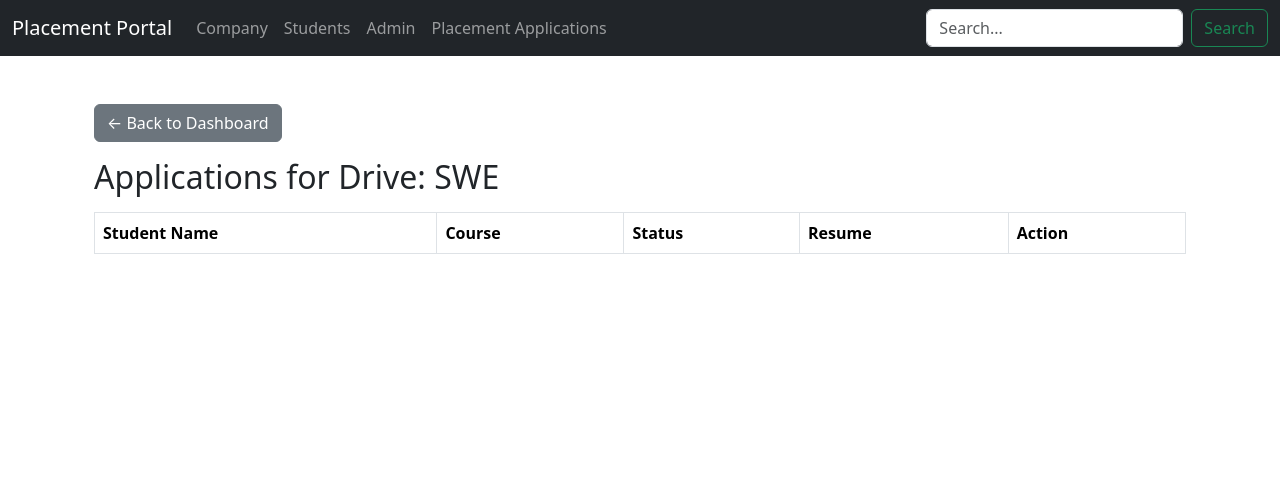
After one commit to Anisha-Bhargava/placement-portal, a Flask app: template templates/ViewApplication.html in a window 1280 px wide. The commit adds this page. Shown: the top 494 px of the page. Run offline with Flask 3, Linux system fonts and the light colour scheme; the template is opened without the code that fills it: values that come from a table or form of the project are taken from there, others are empty; some libraries are stand-ins or nearby versions.

Commit message:
Milestone-PPA Company-Dashboard-Management

```diff
--- a/app.py
+++ b/app.py
@@ -1,9 +1,13 @@
+from datetime import datetime
 from flask import Flask,request,session,redirect,url_for,render_template
 from db import db
 from config.config import Config
-from models.models import Admin, Company, Student, PlacementDrive, Application, Role, Approvalstatus,Drivestatus
+from models.models import Admin, Company, Student, PlacementDrive, Application, Role, Approvalstatus,Drivestatus,Applicationstatus
 from werkzeug.security import generate_password_hash, check_password_hash
 from functools import wraps
+from werkzeug.utils import secure_filename
+from flask import abort
+import os
 
 app = Flask(__name__)
 app.config.from_object(Config)
@@ -96,14 +100,6 @@ def seed_data():
     print("Sample data seeded successfully.")
 
 
-
-
-
-
-
-
-
-
 def role_required(required_role):
     def decorator(f):
         @wraps(f)
@@ -171,7 +167,7 @@ def register_company():
             company_name=data['company_name'],
             hr_contact=data['hr_contact'],
             website=data['website'],
-            approval_status=Approvalstatus.APPROVED
+            approval_status=Approvalstatus.PENDING
         )
 
         company.set_password(data['password'])
@@ -206,8 +202,12 @@ def login():
         session['user_id'] = user.id
         session['user_role'] = user.role.value
 
+         # user.role.value == company then check approved or not if not approved show error message else redirect to dashboard
+        company= Company.query.filter_by(email=email).first()
+        if company and company.check_password(password):
+            if not company.is_approved():
+                return render_template("login.html", error="Company not approved yet")
         return redirect(f"/dashboard/{user.role.value}")
-
     return render_template("login.html")
 
 
@@ -226,17 +226,11 @@ def admin_dashboard():
     total_companies = Company.query.count()
     total_placementdrives = PlacementDrive.query.count()
     total_applications = Application.query.count()
-
-
-
     pending_companies = Company.query.filter_by(approval_status=Approvalstatus.PENDING).all()
-
     all_companies = Company.query.all()
     all_students = Student.query.all()
     ongoing_drives = PlacementDrive.query.filter(PlacementDrive.application_deadline >= db.func.current_date()).all()
-
     recent_applications = Application.query.order_by(Application.applied_at.desc()).limit(10).all()
-
 
     return render_template("AdminDashboard.html", pending_companies=pending_companies,
                             all_companies=all_companies,
@@ -291,44 +285,149 @@ def toggle_blacklist(id):
 @role_required(Role.ADMIN)
 def admin_search():
     query = request.args.get('q', '')
-    # search students and companies by name or email
-    student = Student.query.filter(
-    (Student.name.ilike(f'%{query}%')) |
-    (Student.email.ilike(f'%{query}%')) |
-    (Student.phone.ilike(f'%{query}%'))).all()
 
-    company = Company.query.filter(
-    (Company.name.ilike(f'%{query}%')) |
-    (Company.email.ilike(f'%{query}%'))).all()
-    return render_template("admin/search_results.html", students=student, companies=company, query=query)
+    if not query:
+        return render_template(
+            "admin/search_results.html",
+            students=[],
+            companies=[],
+            query=query
+        )
 
+    students = Student.query.filter(
+        (Student.name.ilike(f'%{query}%')) |
+        (Student.email.ilike(f'%{query}%')) |
+        (Student.phone.ilike(f'%{query}%'))
+    ).all()
 
+    companies = Company.query.filter(
+        (Company.name.ilike(f'%{query}%')) |
+        (Company.email.ilike(f'%{query}%')) |
+        (Company.phone.ilike(f'%{query}%'))
+    ).all()
 
-
-
+    return render_template(
+        "admin/search_results.html",
+        students=students,
+        companies=companies,
+        query=query
+    )
 
 # Student Dashboard
 @app.route("/dashboard/student")
 @role_required(Role.STUDENT)
 def student_dashboard():
-    return render_template("StudentDashboard.html")
+    student = Student.query.get(session['user_id'])
+
+    drives = PlacementDrive.query.filter(
+        PlacementDrive.approval_status == Approvalstatus.APPROVED,
+        PlacementDrive.status != Drivestatus.COMPLETED
+    ).all()
+
+    applied_applications = Application.query.filter_by(student_id=student.id).all()
+    total_applied = len(applied_applications)
+
+    notification = [app for app in applied_applications if app.status != Applicationstatus.APPLIED]
+
+    return render_template(
+        "StudentDashboard.html",
+        student=student,
+        drives=drives,
+        applications= applied_applications,
+        total_applied=total_applied,
+        notification=notification,
+        ApplicationStatus=Applicationstatus
+
+    )
+
 
 # Company Dashboard
 @app.route("/dashboard/company")
 @role_required(Role.COMPANY)
 def company_dashboard():
-    return render_template("CompanyDashboard.html")
+    company = Company.query.get(session['user_id'])
+    drives = PlacementDrive.query.filter_by(company_id=company.id).all()
+    total_drives = len(drives)
+    total_applications = Application.query.join(PlacementDrive).filter(
+        PlacementDrive.company_id == company.id
+    ).count()
 
-# Admin approval
+    return render_template(
+        "CompanyDashboard.html",
+        company=company,
+        drives=drives,
+        total_drives=total_drives,
+        total_applications=total_applications,
+        Drivestatus=Drivestatus   #imp
+    )
 
-# @app.route("/admin/approve/<int:company_id>")
-# @role_required(Role.ADMIN)
-# def approve_company(company_id):
-#     company = Company.query.get_or_404(company_id)
-#     company.approval_status = Approvalstatus.APPROVED
-#     db.session.commit()
+@app.route("/company/drive/create", methods=["GET", "POST"])
+@role_required(Role.COMPANY)
+def create_drive():
+    if request.method == "POST":
+        data = request.form
+        company_id = session['user_id']
+        drive = PlacementDrive(
+            company_id=company_id,
+            job_title=data['job_title'],
+            job_description=data['job_description'],
+            eligibility_criteria=data['eligibility_criteria'],
+            application_deadline=datetime.strptime( request.form.get('application_deadline'), "%Y-%m-%dT%H:%M"),
+            salary_range=data['salary_range'],
+            required_skills=data['required_skills'],
+            experience_required=data['experience_required'],
+            status=Drivestatus.UPCOMING,
+            approval_status=Approvalstatus.PENDING
+        )
+        db.session.add(drive)
+        db.session.commit()
+        return redirect(url_for('company_dashboard'))
+    return render_template("CreateDrive.html")
 
-#     return redirect(url_for('AdminDashboard'))
+
+@app.route("/company/drive/<int:id>/toggle-status")
+@role_required(Role.COMPANY)
+def toggle_drive_status(id):
+    drive = PlacementDrive.query.get_or_404(id)
+    if drive.company_id != session['user_id']:
+        return "Unauthorized", 403
+    if drive.status == Drivestatus.UPCOMING:
+        drive.status = Drivestatus.ONGOING
+    elif drive.status == Drivestatus.ONGOING:
+        drive.status = Drivestatus.COMPLETED
+    db.session.commit()
+    return redirect(url_for('company_dashboard'))
+
+#reviewing student's application
+@app.route("/company/drive/<int:id>/applications")
+@role_required(Role.COMPANY)
+def view_applications(id):
+    drive = PlacementDrive.query.get_or_404(id)
+    if drive.company_id != session['user_id']:
+        return "Unauthorized", 403
+    applications = drive.applications
+    return render_template("ViewApplication.html",drive=drive,applications=applications,ApplicationStatus=Applicationstatus)
+
+
+
+@app.route("/company/application/<int:id>/update", methods=["POST"])
+@role_required(Role.COMPANY)
+def update_application_status(id):
+
+    application = Application.query.get_or_404(id)
+    if application.drive.company_id != session['user_id']:
+        abort(403)
+    status = request.form.get("status")
+    if status == "Shortlisted":
+        application.status = Applicationstatus.SHORTLISTED
+    elif status == "Accepted":
+        application.status = Applicationstatus.ACCEPTED
+    elif status == "Rejected":
+        application.status = Applicationstatus.REJECTED
+    else:
+        abort(400)
+    db.session.commit()
+    return redirect(url_for("view_applications", id=application.drive_id))
 
 
 @app.route("/admin/drive/<int:id>/approve")
@@ -340,6 +439,22 @@ def approve_drive(id):
     db.session.commit()
     return redirect(url_for('admin_dashboard'))
 
+@app.route("/student/profiles/<int:id>", methods=["GET","POST"])
+@role_required(Role.STUDENT)
+def student_profile(id):
+
+    student =Student.query.get(id)
+    if request.method == "POST":
+        file = request.files.get("resume")
+        if file and file.filename != "":
+            filename= secure_filename(file.filename)
+            filepath = os.path.join("static/resumes",filename)
+            os.makedirs("static/resumes",exist_ok=True)
+            file.save(filepath)
+            student.resume_path=f"resumes/{filename}"
+            db.session.commit()
+    return render_template("StudentProfile.html",student=student)
+
 
 # Application starts from here
 
--- a/models/models.py
+++ b/models/models.py
@@ -100,6 +100,9 @@ class PlacementDrive(db.Model):
 
     eligibility_criteria = db.Column(db.String(200), nullable=True)
     application_deadline = db.Column(db.DateTime, nullable=False)
+    salary_range = db.Column(db.String(100), nullable=True)
+    required_skills = db.Column(db.String(200), nullable=True)
+    experience_required = db.Column(db.String(100), nullable=True)
 
     status = db.Column(db.Enum(Drivestatus), default=Drivestatus.UPCOMING.value, nullable=False)
 
--- /dev/null
+++ b/templates/ViewApplication.html
@@ -0,0 +1,84 @@
+{% extends "index.html" %}
+{% block title %}Company Dashboard{% endblock %}
+{% block content %}
+
+<div class="container mt-4">
+
+    <a href="{{ url_for('company_dashboard') }}" class="btn btn-secondary mb-3">
+        ← Back to Dashboard
+    </a>
+
+    <h2>Applications for Drive: {{ drive.job_title }}</h2>
+
+    <table class="table table-bordered table-striped my-3">
+        <thead>
+            <tr>
+                <th>Student Name</th>
+                <th>Course</th>
+                <th>Status</th>
+                <th>Resume</th>
+                <th>Action</th>
+            </tr>
+        </thead>
+
+        <tbody>
+        {% for application in applications %}
+        <tr>
+            <td>{{ application.student.name }}</td>
+            <td>{{ application.student.course }}</td>
+            <td>{{ application.status.value }}</td>
+
+            <td>
+                {% if application.student.resume_path %}
+                    <a href="{{ application.student.resume_path }}"
+                       target="_blank"
+                       class="btn btn-sm btn-info">
+                       View Resume
+                    </a>
+                {% else %}
+                    Not Uploaded
+                {% endif %}
+            </td>
+
+            <td>
+                <form action="{{ url_for('update_application_status', id=application.id) }}"
+      method="POST">
+
+    <select name="status" class="form-select form-select-sm">
+
+        <option value="Shortlisted"
+        {% if application.status == Applicationstatus.SHORTLISTED %}
+            selected
+        {% endif %}>
+            Shortlisted
+        </option>
+
+        <option value="Rejected"
+        {% if application.status == Applicationstatus.REJECTED %}
+            selected
+        {% endif %}>
+            Rejected
+        </option>
+
+        <option value="Accepted"
+        {% if application.status == Applicationstatus.ACCEPTED %}
+            selected
+        {% endif %}>
+            Accepted
+        </option>
+
+    </select>
+
+    <button type="submit" class="btn btn-sm btn-primary mt-1">
+        Update
+    </button>
+</form>
+
+            </td>
+        </tr>
+        {% endfor %}
+        </tbody>
+    </table>
+</div>
+
+{% endblock %}
```
Also changed, not shown: templates/CompanyDashboard.html (+109 -16 lines), templates/CreateDrive.html (added, +76 -0 lines), instance/placement_portal.db, templates/StudentProfile.html (added).
